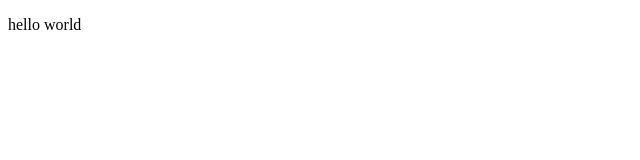
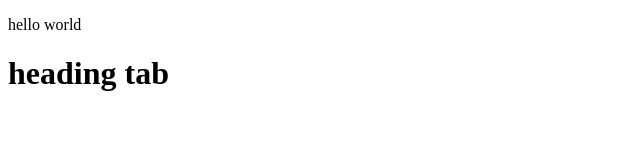
Before and after one commit to RohitPendharkar123/publicdemo, a plain HTML site: page index.html in a window 1280 px wide. Shown: the whole page, without its empty margins (0-640 px from the left). Drawn offline with Linux system fonts and the light colour scheme.

Commit message:
index file changes

```diff
--- a/index.html
+++ b/index.html
@@ -16,6 +16,7 @@
         <p>
             hello world
         </p>
+        <h1> heading tab</h1>
         <script src="" async defer></script>
     </body>
 </html>
```
